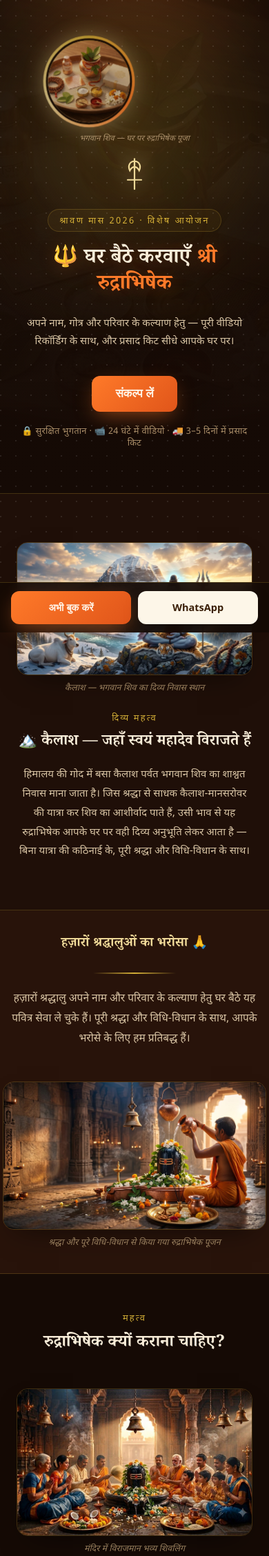
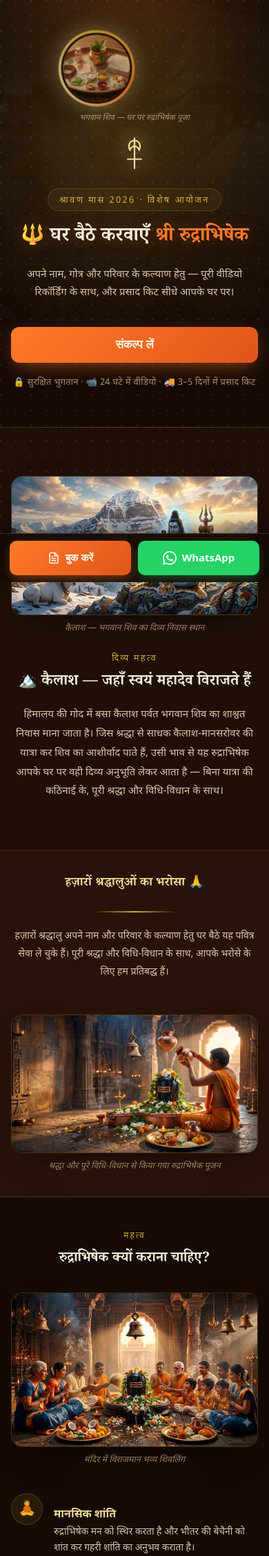
Before and after one commit to Rahul04909/vastu-mitra-abhishek, a PHP site: page /pages/rudhraabhishek.php in a window 390 px wide. Shown: the top 2256 px of the page at 69% size. Run offline with PHP 8.4, Linux system fonts and the light colour scheme; some libraries are stand-ins or nearby versions.

Commit message:
updated rudhraabhishek page

```diff
--- a/pages/rudhraabhishek.php
+++ b/pages/rudhraabhishek.php
@@ -560,10 +560,16 @@
   🔱 श्री रुद्राभिषेक सेवा — श्रावण मास 2026 · ॐ नमः शिवाय
 </footer>
 
-<!-- ============ STICKY MOBILE BAR ============ -->
+<!-- ============ STICKY BOTTOM BAR ============ -->
 <div class="sticky-bar" id="stickyBar">
-  <button class="btn btn-primary" onclick="scrollToPricing()">अभी बुक करें</button>
-  <a class="btn btn-ghost" href="https://wa.me/910000000000" target="_blank" rel="noopener">WhatsApp</a>
+  <button class="btn btn-primary" onclick="document.getElementById('booking').scrollIntoView({behavior:'smooth'})">
+    <svg width="18" height="18" viewBox="0 0 24 24" fill="none" stroke="currentColor" stroke-width="2.2" stroke-linecap="round"><path d="M14 2H6a2 2 0 0 0-2 2v16a2 2 0 0 0 2 2h12a2 2 0 0 0 2-2V8z"/><polyline points="14 2 14 8 20 8"/><line x1="16" y1="13" x2="8" y2="13"/><line x1="16" y1="17" x2="8" y2="17"/><polyline points="10 9 9 9 8 9"/></svg>
+    बुक करें
+  </button>
+  <a class="btn btn-wa" href="https://wa.me/917428284357" target="_blank" rel="noopener">
+    <svg width="20" height="20" viewBox="0 0 24 24" fill="currentColor"><path d="M17.472 14.382c-.297-.149-1.758-.867-2.03-.967-.273-.099-.471-.148-.67.15-.197.297-.767.966-.94 1.164-.173.199-.347.223-.644.075-.297-.15-1.255-.463-2.39-1.475-.883-.788-1.48-1.761-1.653-2.059-.173-.297-.018-.458.13-.606.134-.133.298-.347.446-.52.149-.174.198-.298.298-.497.099-.198.05-.371-.025-.52-.075-.149-.669-1.612-.916-2.207-.242-.579-.487-.5-.669-.51-.173-.008-.371-.01-.57-.01-.198 0-.52.074-.792.372-.272.297-1.04 1.016-1.04 2.479 0 1.462 1.065 2.875 1.213 3.074.149.198 2.096 3.2 5.077 4.487.709.306 1.262.489 1.694.625.712.227 1.36.195 1.871.118.571-.085 1.758-.719 2.006-1.413.248-.694.248-1.289.173-1.413-.074-.124-.272-.198-.57-.347m-5.421 7.403h-.004a9.87 9.87 0 01-5.031-1.378l-.361-.214-3.741.982.998-3.648-.235-.374a9.86 9.86 0 01-1.51-5.26c.001-5.45 4.436-9.884 9.888-9.884 2.64 0 5.122 1.03 6.988 2.898a9.825 9.825 0 012.893 6.994c-.003 5.45-4.437 9.884-9.885 9.884m8.413-18.297A11.815 11.815 0 0012.05 0C5.495 0 .16 5.335.157 11.892c0 2.096.547 4.142 1.588 5.945L.057 24l6.305-1.654a11.882 11.882 0 005.683 1.448h.005c6.554 0 11.89-5.335 11.893-11.893a11.821 11.821 0 00-3.48-8.413z"/></svg>
+    WhatsApp
+  </a>
 </div>
 
 
@@ -785,22 +791,13 @@ document.querySelectorAll('.faq-q').forEach(function(btn){
   });
 });
 
-// Sticky bar
+// Sticky bar visibility (desktop: hide, mobile: show always)
 (function(){
   var bar = document.getElementById('stickyBar');
   if(!bar) return;
-  var pricing = document.getElementById('pricing');
-  if(!pricing) return;
-  var observer = new IntersectionObserver(function(entries){
-    entries.forEach(function(entry){
-      if(entry.isIntersecting){
-        bar.classList.remove('show');
-      } else {
-        bar.classList.add('show');
-      }
-    });
-  }, {threshold:0});
-  observer.observe(pricing);
+  function updateBar(){bar.style.display = window.innerWidth <= 600 ? 'flex' : 'none';}
+  updateBar();
+  window.addEventListener('resize', updateBar);
 })();
 </script>
 <script src="https://checkout.razorpay.com/v1/checkout.js"></script>
@@ -1874,59 +1871,134 @@ document.querySelectorAll('.faq-q').forEach(function(btn){
     font-size:12.5px;
     border-top:1px solid var(--line);
   }
-  @media(max-width:768px){footer{padding-bottom:96px;}}
-
-  /* sticky mobile bar */
+  /* sticky bottom bar — always visible on mobile */
   .sticky-bar{
     position:fixed;
     bottom:0;left:0;right:0;
     z-index:50;
     display:none;
     gap:10px;
-    padding:12px 16px calc(12px + env(safe-area-inset-bottom));
-    background:rgba(21,10,5,0.92);
-    backdrop-filter:blur(10px);
+    padding:10px 14px calc(10px + env(safe-area-inset-bottom));
+    background:rgba(21,10,5,0.96);
+    backdrop-filter:blur(14px);
+    -webkit-backdrop-filter:blur(14px);
     border-top:1px solid var(--line);
-    transform:translateY(100%);
-    transition:transform .3s ease;
-  }
-  .sticky-bar.show{transform:translateY(0);}
-  .sticky-bar .btn{flex:1;padding:13px 10px;font-size:14.5px;justify-content:center;}
-
-  /* ================ RESPONSIVE ================ */
+    box-shadow:0 -8px 30px rgba(0,0,0,0.5);
+  }
+  .sticky-bar .btn{
+    flex:1;
+    padding:14px 12px;
+    font-size:15px;
+    font-weight:700;
+    justify-content:center;
+    border-radius:10px;
+    display:flex;
+    align-items:center;
+    gap:8px;
+    text-decoration:none;
+  }
+  .sticky-bar .btn-primary{
+    background:linear-gradient(135deg,var(--saffron),var(--saffron-deep));
+    color:#fff5e8;
+    box-shadow:0 6px 16px -4px rgba(255,122,41,0.5);
+  }
+  .sticky-bar .btn-wa{
+    background:#25D366;
+    color:#fff;
+    box-shadow:0 6px 16px -4px rgba(37,211,102,0.4);
+  }
+  .sticky-bar .btn-wa:hover{background:#20bd5a;}
+  .sticky-bar .btn svg{flex-shrink:0;}
+
+  /* ================ RESPONSIVE — EXPERT UI/UX ================ */
+
+  /* Tablet 768-1024 */
   @media(max-width:900px){
-    .plans{grid-template-columns:1fr;}
+    .plans{grid-template-columns:1fr;gap:18px;}
     .plan.featured{order:0;}
-    .steps{grid-template-columns:1fr 1fr;}
-    .kit-grid{grid-template-columns:repeat(3,1fr);}
-    .reason-split{grid-template-columns:1fr;}
+    .plan{padding:26px 22px 24px;}
+    .steps{grid-template-columns:1fr 1fr;gap:16px;}
+    .kit-grid{grid-template-columns:repeat(3,1fr);gap:14px;}
+    .reason-split{grid-template-columns:1fr;gap:30px;}
     .reason-split figure.photo{max-width:420px;margin:0 auto 8px;}
     .reason-split figure.photo .img-frame{aspect-ratio:16/10;}
-    .benefit-grid{grid-template-columns:repeat(2,1fr);}
-  }
+    .benefit-grid{grid-template-columns:repeat(2,1fr);gap:16px;}
+    .benefit-card{padding:24px 16px;}
+    .mansarovar-inner{grid-template-columns:1fr;gap:26px;}
+    .mansarovar-text{text-align:center;}
+    .hero h1{font-size:clamp(28px,5vw,44px);}
+  }
+
+  /* Small tablet / large phone 600-768 */
   @media(max-width:700px){
-    .somwar-row{grid-template-columns:1fr; gap:10px; text-align:center;}
+    .somwar-row{grid-template-columns:1fr;gap:8px;text-align:center;}
     .somwar-row.somwar-head{display:none;}
-    .somwar-row:not(.somwar-head){border-radius:10px; margin-bottom:2px; padding:20px;}
-    .somwar-row span[data-label]::before{content:attr(data-label); display:block; font-size:10.5px; color:var(--gold-dim); letter-spacing:0.04em; margin-bottom:4px; font-weight:600;}
-    .somwar-row .s-pkg{font-size:16px;}
+    .somwar-row:not(.somwar-head){border-radius:12px;margin-bottom:2px;padding:18px 16px;}
+    .somwar-row span[data-label]::before{content:attr(data-label);display:block;font-size:10px;color:var(--gold-dim);letter-spacing:0.04em;margin-bottom:4px;font-weight:600;}
+    .somwar-row .s-pkg{font-size:17px;}
     .somwar-row .s-monday{justify-content:center;}
-  }
+    .section-head h2{font-size:clamp(20px,5vw,28px);}
+    .step{padding:22px 16px 20px;}
+    .step-icon{font-size:26px;}
+    .kit-item{padding:20px 10px;}
+    .kit-icon{font-size:26px;}
+    .benefit-card{padding:20px 14px;}
+    .benefit-icon{font-size:24px;margin-bottom:10px;}
+    .booking-form input,.booking-form select,.booking-form textarea{font-size:16px;padding:14px;} /* prevent iOS zoom */
+    .package-selector{gap:10px;}
+    .pkg-radio{padding:14px 10px 12px;}
+    .pkg-radio .pkg-price{font-size:20px;}
+  }
+
+  /* Phone <600 */
   @media(max-width:600px){
-    .steps{grid-template-columns:1fr;}
-    .kit-grid{grid-template-columns:repeat(2,1fr);}
-    .benefit-grid{grid-template-columns:1fr;}
     .sticky-bar{display:flex;}
-    .section{padding:56px 0;}
-    .hero{padding:52px 0 64px;}
+    .section{padding:48px 0;}
+    .hero{padding:44px 0 56px;}
+    .hero-portrait{width:110px;height:110px;}
+    .hero .sub{font-size:15px;}
     .proof-inner{padding:0 4px;}
-    .calendar-weekdays, .calendar-month-grid{gap:4px;}
+    .proof h3{font-size:18px;}
+    .proof p{font-size:14px;}
+    .steps{grid-template-columns:1fr;gap:14px;}
+    .kit-grid{grid-template-columns:repeat(2,1fr);gap:10px;}
+    .benefit-grid{grid-template-columns:1fr;gap:12px;}
+    .calendar-weekdays,.calendar-month-grid{gap:4px;}
+    .calendar-month-grid{max-width:100%;}
     .cal-daynum{font-size:12px;}
     .cal-day-label{font-size:6.5px;}
     .cal-day.status-normal .cal-day-label{font-size:9px;}
-    .cal-day.status-red .cal-day-label, .cal-day.status-yellow .cal-day-label{font-size:6.2px; padding:1px 2px;}
-    .cal-day[data-tooltip]::after{width:130px; font-size:10px;}
-    .calendar-legend{gap:14px; font-size:11.5px;}
+    .cal-day.status-red .cal-day-label,.cal-day.status-yellow .cal-day-label{font-size:6.2px;padding:1px 2px;}
+    .cal-day[data-tooltip]::after{width:120px;font-size:10px;left:50%;transform:translateX(-50%) translateY(4px);}
+    .calendar-legend{gap:10px;font-size:11px;flex-wrap:wrap;}
+    .calendar-legend span{display:flex;align-items:center;gap:4px;}
+    .section-head{margin-bottom:32px;}
+    .section-head .tag{font-size:12px;}
+    .plans{gap:14px;}
+    .plan{padding:22px 18px 20px;}
+    .plan-name{font-size:20px;}
+    .plan-price .now{font-size:28px;}
+    .plan-list li{font-size:14px;}
+    .plan-btn{padding:15px 14px;font-size:15px;}
+    .booking-form .form-row.split{flex-direction:column;gap:14px;}
+    .booking-form .dob-selectors{gap:6px;}
+    .booking-form .dob-selectors select{padding:12px 8px;font-size:14px;}
+    .package-selector{grid-template-columns:1fr;gap:8px;}
+    .pkg-radio{flex-direction:row;padding:12px 16px;gap:8px;flex-wrap:wrap;justify-content:flex-start;}
+    .pkg-radio .pkg-label{font-size:15px;}
+    .pkg-radio .pkg-price{font-size:18px;margin-left:auto;}
+    .pkg-radio .pkg-mon{font-size:11px;width:100%;}
+    .book-slot-btn{font-size:16px;padding:16px 14px;}
+    .pkg-radio .pkg-badge{font-size:9px;padding:3px 8px;}
+    .modal-box{padding:28px 20px 24px;margin:0 12px;}
+    .modal-box h2{font-size:20px;}
+    .modal-box .icon{font-size:44px;}
+    footer{padding-bottom:80px;}
+    .final-cta{padding:60px 0 70px;}
+    .faq-q{font-size:14.5px;padding:16px 16px;text-align:left;}
+    .cta-row{gap:12px;flex-direction:column;align-items:stretch;}
+    .cta-row .btn{justify-content:center;}
+    .wrap{padding:0 16px;}
   }
 
   @media (prefers-reduced-motion: reduce){
```
